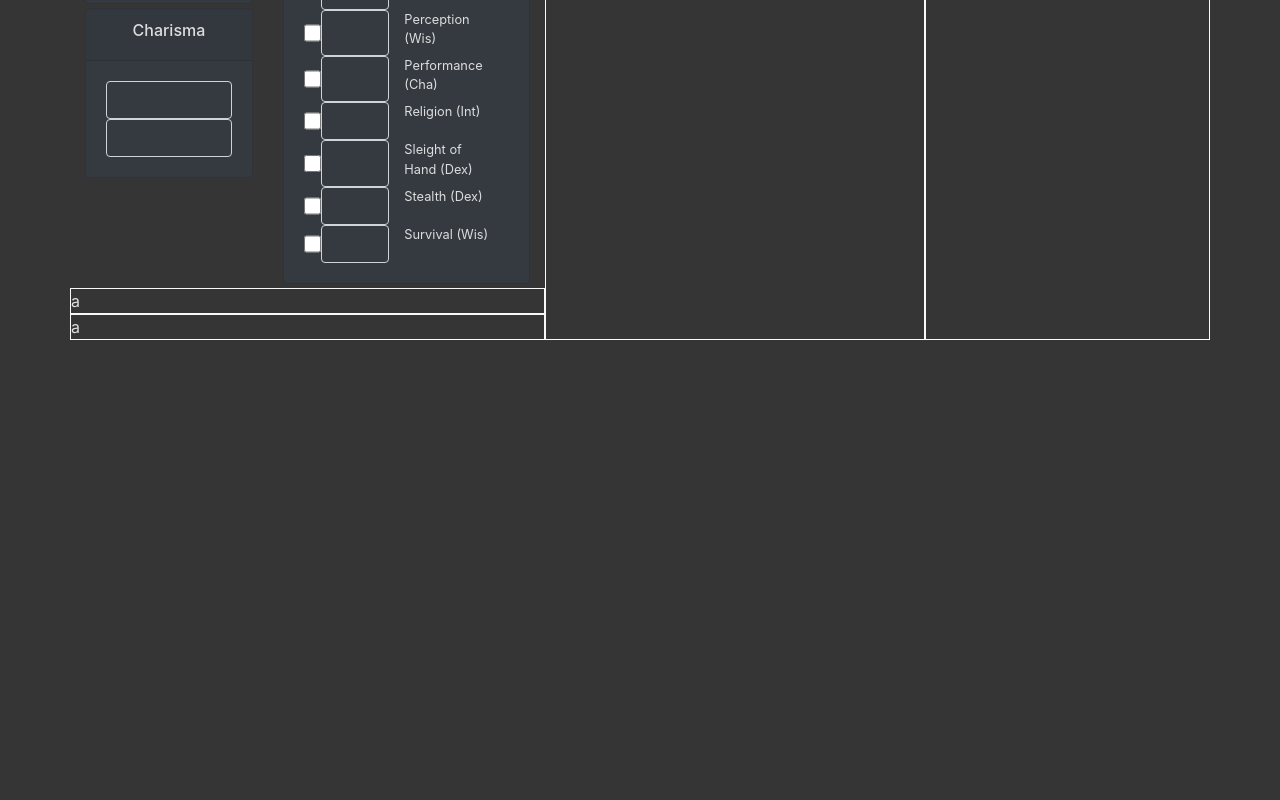
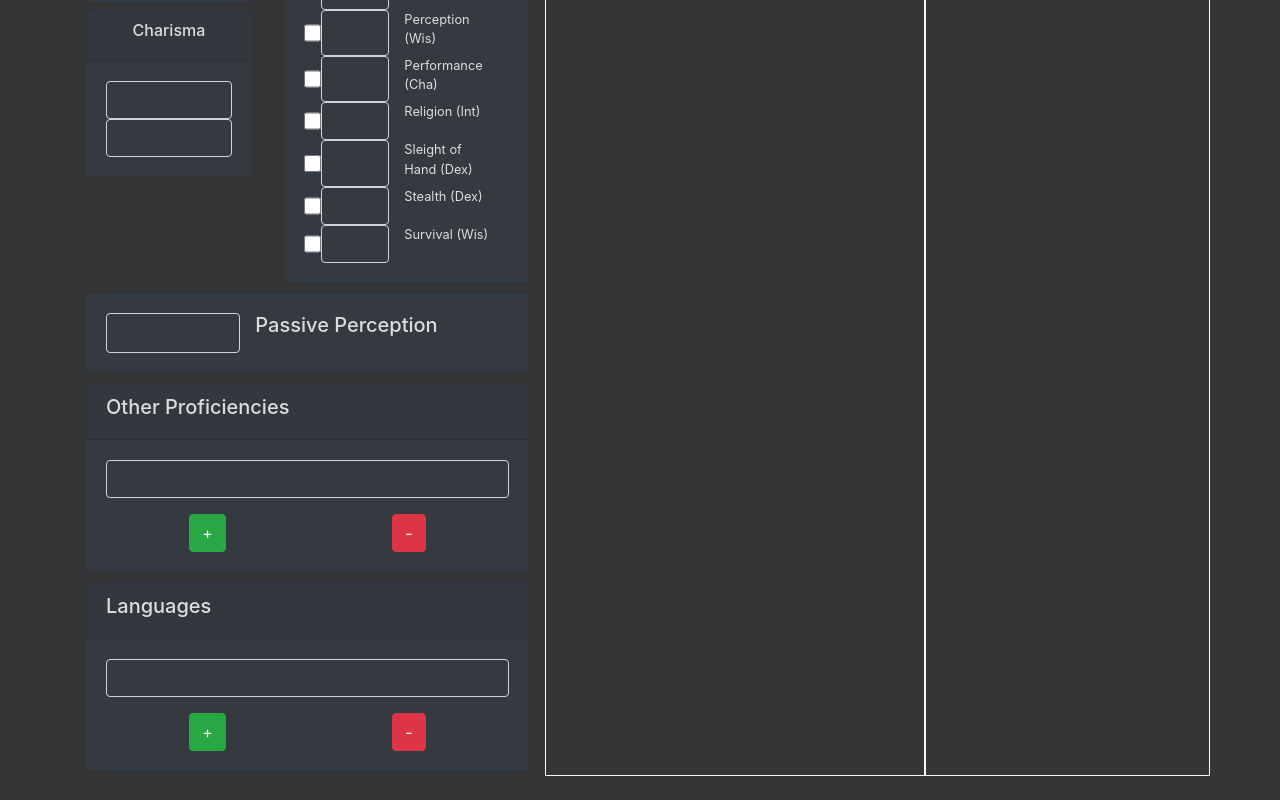
Before and after one commit to TheRayOfSeasons/Beholder, a website: page web/pages/character_sheet.html in a window 1280 px wide. Shown: the part 1290-2090 px from the top of the page. Before the commit the page ends 1654 px from the top, so only its background shows below. Drawn offline with Linux system fonts and the light colour scheme.

Commit message:
Modify: Add Passive Perception and Other Proficiencies

```diff
--- a/web/pages/character_sheet.html
+++ b/web/pages/character_sheet.html
@@ -313,8 +313,43 @@
 
             </div>
           </div>
-          <div class="row border border-light">a</div>
-          <div class="row border border-light">a</div>
+
+          <!-- Passive Perception -->
+          <div class="card bg-dark my-1">
+            <div class="card-body d-flex">
+              <input class="col-md-4 form-control bg-dark text-light" size="3" type="number" name="passive_perception" class="PassivePerception">
+              <h5 class="col-md-8"><label for="PassivePerception">Passive Perception</label></h5>
+            </div>
+          </div>
+
+          <!-- Other Proficiencies -->
+          <div class="card bg-dark my-1">
+            <div class="card-header"><h5>Other Proficiencies</label></div>
+            <div class="card-body">
+              <div id="OtherProficiencies">
+                <input class="col-md-12 form-control bg-dark text-light" type="text" name="other_proficiency_1" class="OtherProficiency1">
+              </div>
+              <div class="d-flex flex-row justify-content-around mt-3" id="OtherProficiencyButtons">
+                <button type="button" class="btn btn-success" id="AddOtherProficiency">+</button>
+                <button type="button" class="btn btn-danger" id="RemoveOtherProficiency">-</button>
+              </div>
+            </div>
+          </div>
+
+          <!-- Languages -->
+          <div class="card bg-dark my-1">
+            <div class="card-header"><h5>Languages</label></div>
+            <div class="card-body">
+              <div id="OtherProficiencies">
+                <input class="col-md-12 form-control bg-dark text-light" type="text" name="language_1" class="Language1">
+              </div>
+              <div class="d-flex flex-row justify-content-around mt-3" id="OtherProficiencyButtons">
+                <button type="button" class="btn btn-success" id="AddLanguage">+</button>
+                <button type="button" class="btn btn-danger" id="RemoveLanguage">-</button>
+              </div>
+            </div>
+          </div>
+
         </div>
       </div>
       <div class="col-md-4 border border-light">a</div>
```
